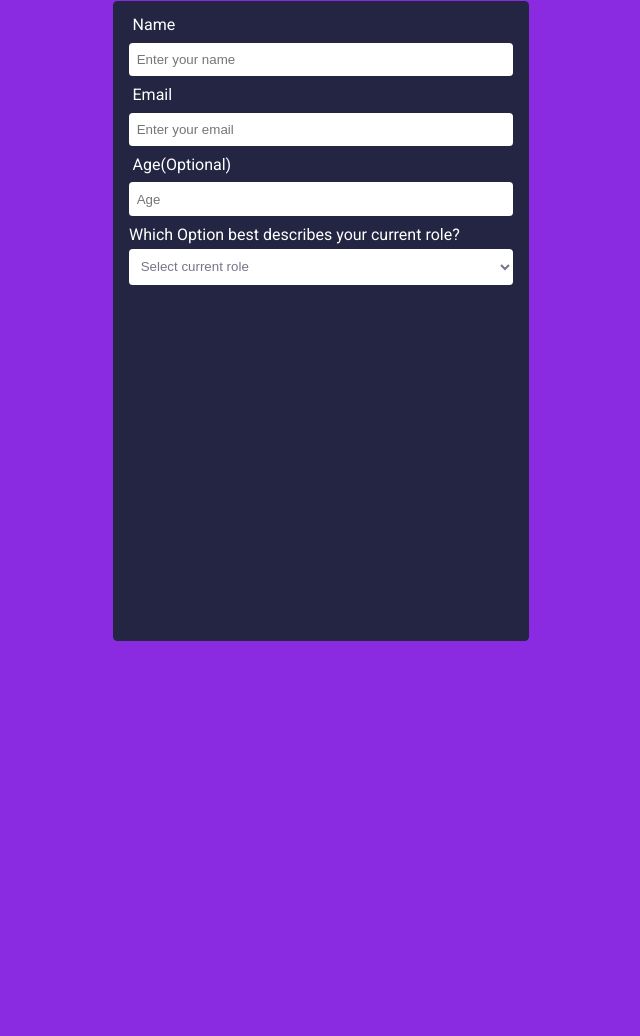
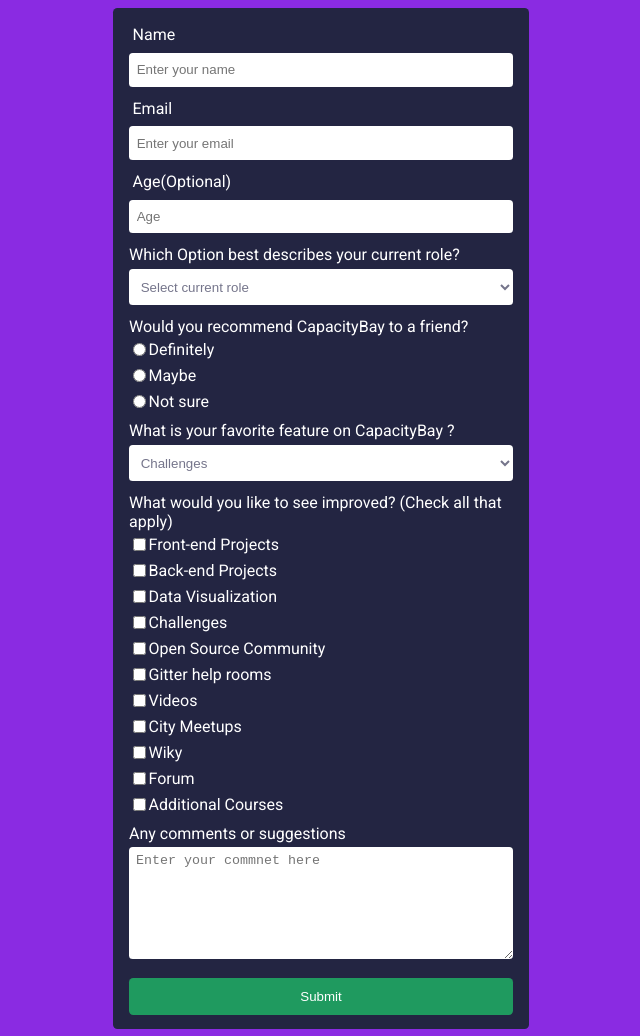
Before and after one commit to favour-emmanuel/ninth-css-assignment, a plain HTML site: page index.html in a window 1280 px wide. Shown: the part 87-1123 px from the top of the page, without its empty margins (319-959 px from the left). Before the commit the page ends 800 px from the top, so only its background shows below. Drawn offline with Linux system fonts and the light colour scheme.

Commit message:
finished implementing the form ui with its labels and options

```diff
--- a/index.html
+++ b/index.html
@@ -14,11 +14,11 @@
 
     <main>
       <form>
-        <div>
+        <div class="label-group">
           <label for="name">Name</label>
           <input type="text" placeholder="Enter your name" />
         </div>
-        <div>
+        <div class="label-group">
           <label for="email">Email</label>
           <input type="email" placeholder="Enter your email" />
         </div>
@@ -27,7 +27,7 @@
           <input type="number" placeholder="Age" />
         </div>
 
-        <div>
+        <div class="label-group">
           <h3>Which Option best describes your current role?</h3>
           <select>
             <option value="">Select current role</option>
@@ -38,6 +38,86 @@
             <option value="">Other</option>
           </select>
         </div>
+        <div class="label-group">
+          <h3>Would you recommend CapacityBay to a friend?</h3>
+          <div class="radio-group">
+            <label>
+              <input type="radio" name="option" />
+              Definitely
+            </label>
+            <label>
+              <input type="radio" name="option" />
+              Maybe
+            </label>
+            <label>
+              <input type="radio" name="option" />
+              Not sure
+            </label>
+          </div>
+        </div>
+        <div class="label-group">
+          <h3>What is your favorite feature on CapacityBay ?</h3>
+          <select>
+            <option value="">Challenges</option>
+            <option value="">Project</option>
+            <option value="">Community</option>
+            <option value="">Open source</option>
+          </select>
+        </div>
+        <div class="label-group">
+          <h3>What would you like to see improved? (Check all that apply)</h3>
+          <div class="radio-group">
+            <label>
+              <input type="checkbox" />
+              Front-end Projects
+            </label>
+            <label>
+              <input type="checkbox" />
+              Back-end Projects
+            </label>
+            <label>
+              <input type="checkbox" />
+              Data Visualization
+            </label>
+            <label>
+              <input type="checkbox" />
+              Challenges
+            </label>
+            <label>
+              <input type="checkbox" />
+              Open Source Community
+            </label>
+            <label>
+              <input type="checkbox" />
+              Gitter help rooms
+            </label>
+            <label>
+              <input type="checkbox" />
+              Videos
+            </label>
+            <label>
+              <input type="checkbox" />
+              City Meetups
+            </label>
+            <label>
+              <input type="checkbox" />
+              Wiky
+            </label>
+            <label>
+              <input type="checkbox" />
+              Forum
+            </label>
+            <label>
+              <input type="checkbox" />
+              Additional Courses
+            </label>
+          </div>
+        </div>
+        <div class="label-group">
+          <h3>Any comments or suggestions</h3>
+          <textarea placeholder="Enter your commnet here"></textarea>
+        </div>
+        <button>Submit</button>
       </form>
     </main>
   </body>
--- a/styles.css
+++ b/styles.css
@@ -35,7 +35,7 @@ header p {
 }
 
 main {
-  height: 80vh;
+  height: auto;
   display: flex;
   justify-content: center;
 }
@@ -46,12 +46,17 @@ form {
   width: 26rem;
   padding: 0.68rem 1rem;
   border-radius: 0.28rem;
+  margin: 0.42rem 0;
 }
 
 label {
   display: block;
   margin: 0.22rem;
   font-size: 16px;
+}
+
+.label-group {
+  margin: 0.44rem 0;
 }
 
 input {
@@ -74,3 +79,41 @@ select {
   outline: none;
   color: #75758b;
 }
+
+.radio-group {
+  display: flex;
+  flex-direction: column;
+  align-items: flex-start;
+}
+
+.radio-group label {
+  display: flex;
+  align-items: center;
+  gap: 3px;
+}
+
+.radio-group input {
+  margin: 0;
+  width: auto;
+}
+
+textarea {
+  border: none;
+  outline: none;
+  padding: 0.34rem 0.44rem;
+  height: 7rem;
+  width: 100%;
+  border-radius: 0.24rem;
+  color: #75758b;
+  margin: 0.24rem 0;
+}
+
+button {
+  border: none;
+  background-color: #1f9a5f;
+  width: 100%;
+  color: white;
+  padding: 0.68rem 0;
+  margin: 0.24rem 0;
+  border-radius: 0.26rem;
+}
```
